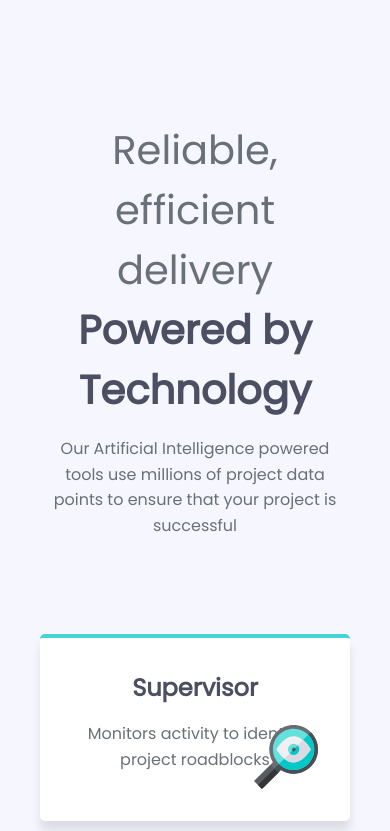
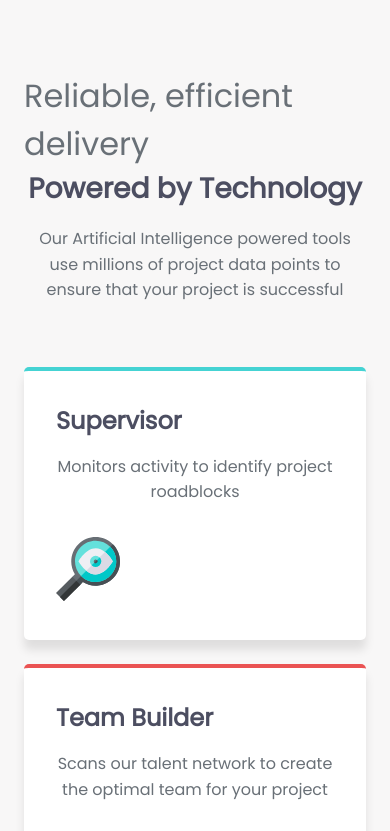
Before and after one commit to 6Ione/Four-card-feature-Styling, a plain HTML site: page index.html in a window 390 px wide. Shown: the top 831 px of the page. Drawn offline with Linux system fonts and the light colour scheme.

Commit message:
Added changes and fixed mobile view

```diff
--- a/index.html
+++ b/index.html
@@ -11,8 +11,8 @@
   <style>
     body {
       font-family: 'Poppins', sans-serif;
-      color: hsl(0, 0%, 8%);
-      background-color: hsl(240, 78%, 98%);
+      color: #141414;
+      background-color: hsl(0, 4%, 97%);
     }
 
     main {
@@ -34,7 +34,7 @@
       color: hsl(234, 12%, 34%);
     }
     main p {
-      max-width: 500px;
+      max-width: 31.25rem;
       text-align: center;
       color: hsl(212, 6%, 44%);
       line-height: 1.6;
@@ -90,18 +90,28 @@
     .calculator-card {
       border-top: 4px solid hsl(212, 86%, 64%);
     }
+    /* Mobile Styles */
+    @media (max-width: 48rem) {
+      main {
+        padding: 1rem;
+      }
 
-    @media (max-width: 768px) {
+      main h1 {
+        font-size: 2rem;
+        padding-top: 3rem;
+      }
+
+      main h2 {
+        font-size: 1.75rem;
+      }
       .cards {
         grid-template-columns: 1fr;
+        gap: 1.5rem;
+        margin-top: 3rem;
       }
-
-      main h1, main h2, main p {
-        text-align: center;
-      }
-
-      .supervisor-card, .team-card, .karma-card, .calculator-card {
-        min-height: auto;
+      .supervisor-card img, .team-card img, .karma-card img, .calculator-card img {
+        position: static;
+        margin-top: 1rem;
       }
     }
   </style>
```
